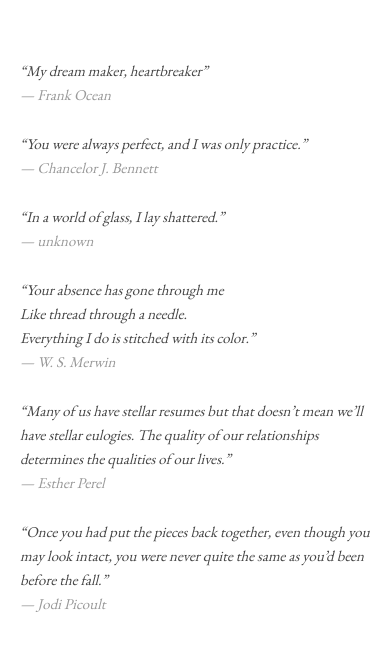
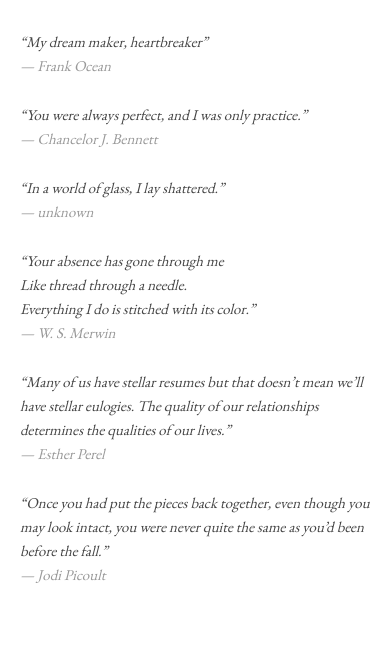
Before and after one commit to truongquotes/truongquotes.github.io, a plain HTML site: page index.html in a window 390 px wide. Drawn offline with nearby package versions, Linux system fonts and the light colour scheme.

Commit message:
Less padding on mobile

```diff
--- a/index.html
+++ b/index.html
@@ -75,9 +75,18 @@
     font-family: 'EB Garamond', serif;
   }
 
-  .container {
-    padding-top: 15%;
-    max-width: 800px;
+  @media (min-width: 600px) {
+    .container {
+      padding-top: 15%;
+      max-width: 800px;
+    }
+  }
+
+  @media (max-width: 599px) {
+    .container {
+      padding-top: 3rem;
+      max-width: 800px;
+    }
   }
 
   .quotes-container {
```
